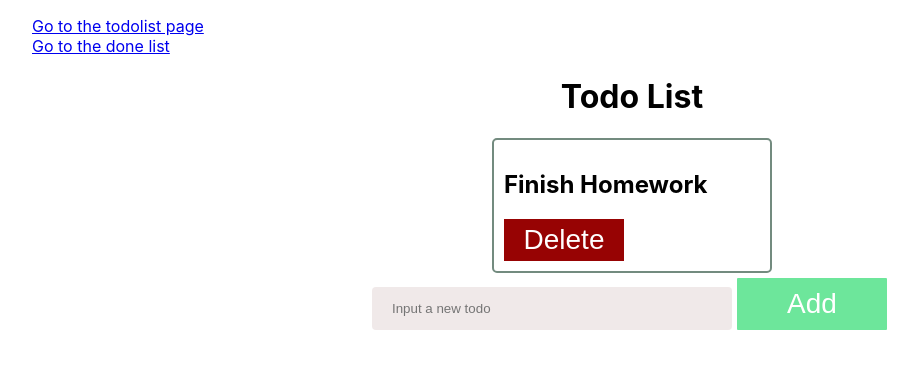
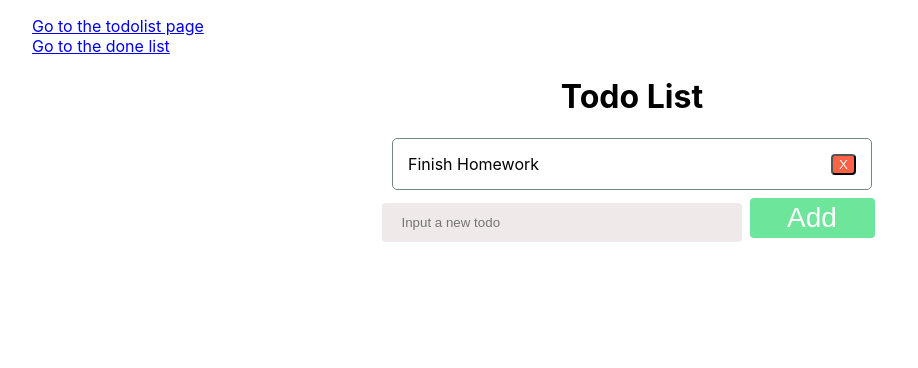
Before and after one commit to JKEZulueta/todolist-redux, a React (Create React App) app: page / in a window 1280 px wide. Shown: the top 368 px of the page, without its empty margins (8-926 px from the left). Built offline with nearby package versions, Linux system fonts and the light colour scheme; no server answers.

Commit message:
[TodoList][ZULUEJA] style: added some css changes

```diff
--- a/src/features/todos/components/TodoItem.js
+++ b/src/features/todos/components/TodoItem.js
@@ -22,10 +22,14 @@ function TodoItem(props){
 
 
     var todoStatus = todo.done ? "done" : "";
+
     return(
+
         <div className={`TodoItem-todo ${todoStatus}`} onClick={handleClick}>
-            <h2>{todo.text}</h2>
-            <button className="delButton" type="button" onClick={deleteTask}><span>Delete</span></button>
+
+            {todo.text}
+            <button className="delButton" type="button" onClick={deleteTask}><span className="toDelete">X</span></button>
+
         </div>
 
     );
--- a/src/styles/TodoItem.css
+++ b/src/styles/TodoItem.css
@@ -1,9 +1,10 @@
 .TodoItem-todo{
     margin: auto;
-    border: 2px solid rgb(115, 139, 127);
+    border: 1px solid rgb(115, 139, 127);
     border-radius:  5px;
-    padding: 10px;
-    width: 20%;
+    padding: 15px;
+    width: 35%;
+
 }
 
 .TodoItem-todo.done{
@@ -11,17 +12,18 @@
 }
 
 .addButton{
-    border-radius: 1px;
+  border-radius: px;
   background-color: #6de69b;
   border: none;
   color: #FFFFFF;
   text-align: center;
   font-size: 28px;
-  padding: 10px;
-  width: 150px;
+  padding: 4px;
+  width: 125px;
   transition: all 0.5s;
   cursor: pointer;
-  margin: 5px;
+  margin: 8px;
+  border-radius: 4px;
 }
 
 .addButton span {
@@ -53,7 +55,7 @@
   width: 25%;
   background-color: #a17d7d2a;
   color: rgb(0, 0, 0);
-  padding: 14px 20px;
+  padding: 12px 20px;
   margin: 8px 0;
   border: none;
   border-radius: 4px;
@@ -62,37 +64,10 @@
 }
 
 .delButton {
-    position: relative;
-  background-color: #970303;
-  border: none;
-  font-size: 28px;
-  color: #FFFFFF;
-  padding: 5px;
-  width: 120px;
-  text-align: center;
-  -webkit-transition-duration: 0.4s; /* Safari */
-  transition-duration: 0.4s;
-  text-decoration: none;
-  overflow: hidden;
-  cursor: pointer;
+  color: white;
+  border-radius: 4px;
+  background-color: tomato;
+  text-shadow: 0 1px 1px rgba(0, 0, 0, 0.2);
+  margin: auto;
+  float: right;
   }
-
-  .delButton:after {
-    content: "";
-    background: #90EE90;
-    display: block;
-    position: absolute;
-    padding-top: 300%;
-    padding-left: 350%;
-    margin-left: -20px!important;
-    margin-top: -120%;
-    opacity: 0;
-    transition: all 0.8s
-  }
-
-  .delButton:active:after {
-    padding: 0;
-    margin: 0;
-    opacity: 1;
-    transition: 0s
-  }
```
